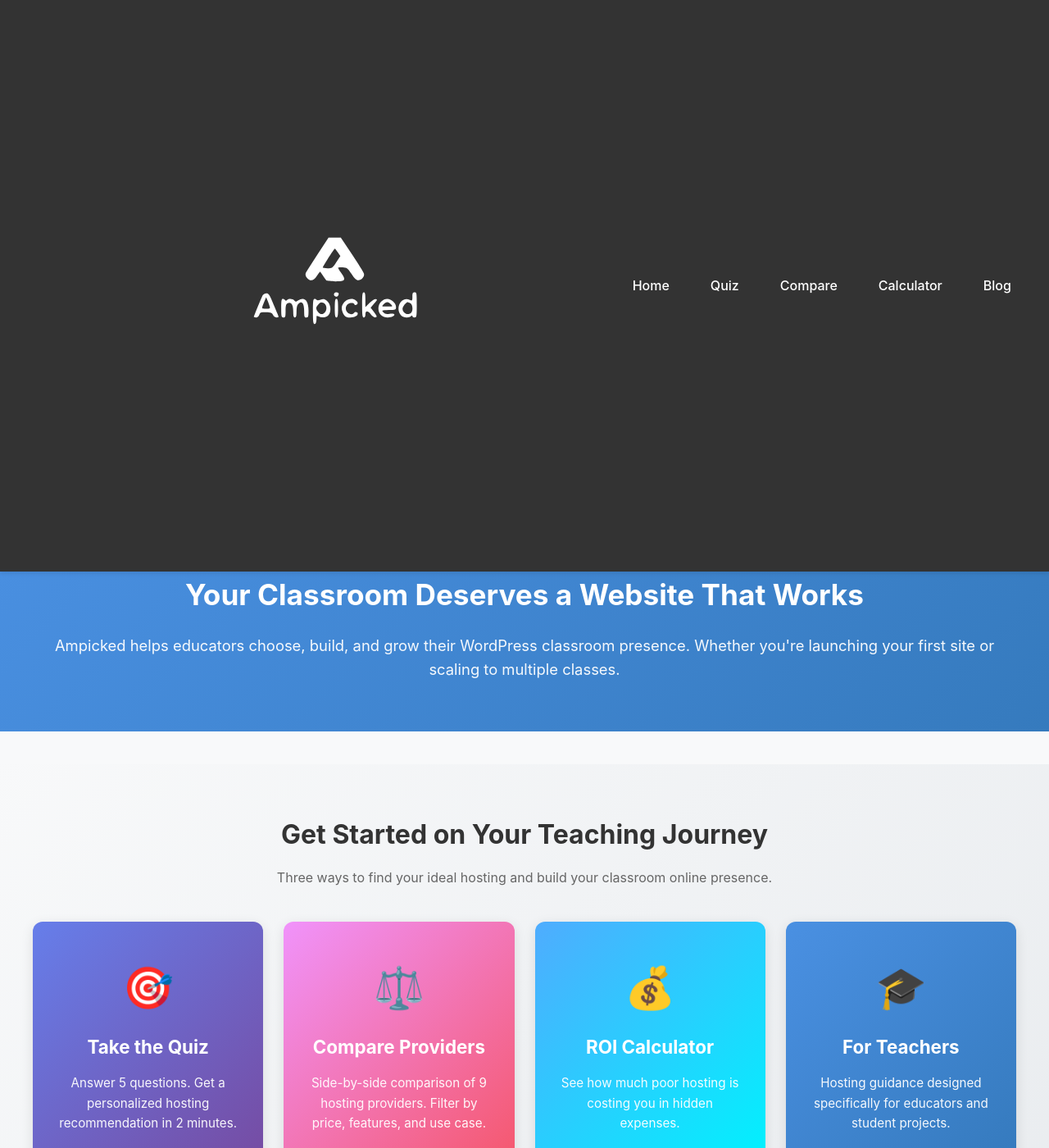
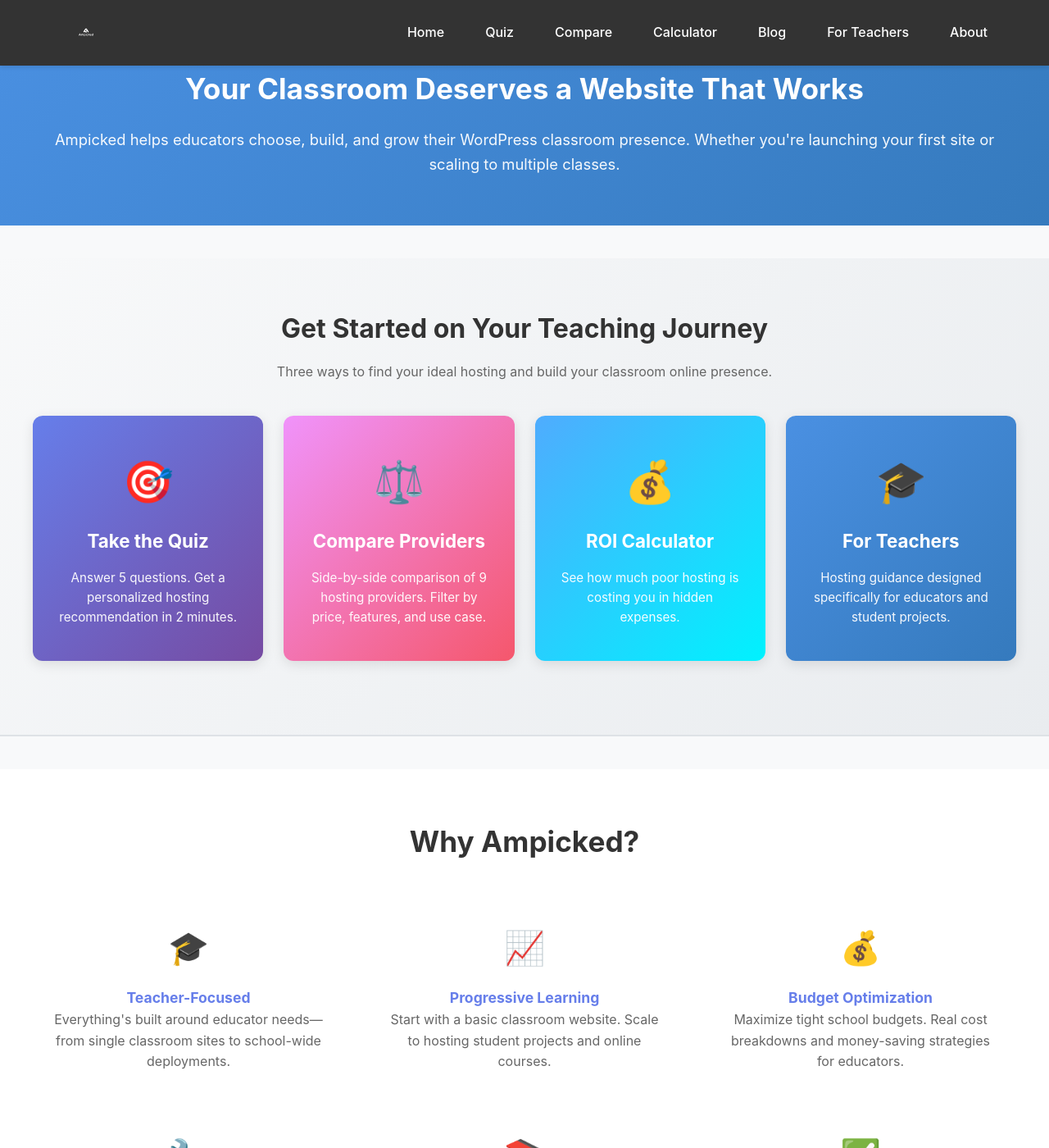
Before and after one commit to PetsUnpluggedArt/ampicked.github.io, a Jekyll site: the page built from index.md, in a window 1280 px wide and 1400 px high. Shown: the whole window at 82% size. Built offline with Jekyll 4.4.1, drawn with Linux system fonts in a browser that asks for light colours.

Commit message:
logo resize update

```diff
--- a/_layouts/default.html
+++ b/_layouts/default.html
@@ -53,11 +53,12 @@
         /* Navigation */
         nav {
             background: #333;
-            padding: 15px 20px;
+            padding: 10px 20px;
             position: sticky;
             top: 0;
             z-index: 100;
             box-shadow: 0 2px 5px rgba(0, 0, 0, 0.1);
+            max-height: 80px;
         }
 
         nav .container {
@@ -92,8 +93,7 @@
         }
 
         nav .logo-svg {
-            height: 100%;
-            max-height: 80vh;
+            height: 60px;
             width: auto;
             display: block;
             flex-shrink: 0;
```
